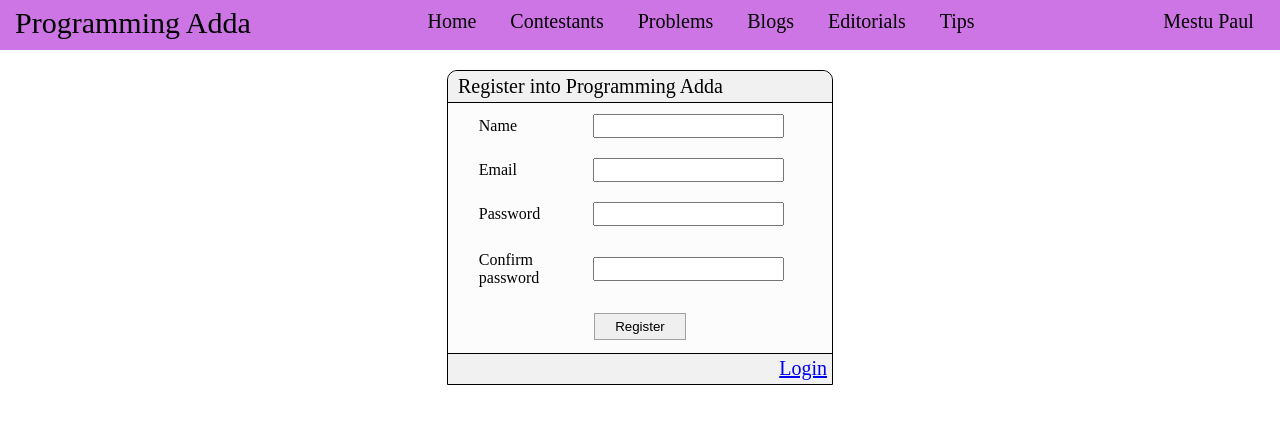
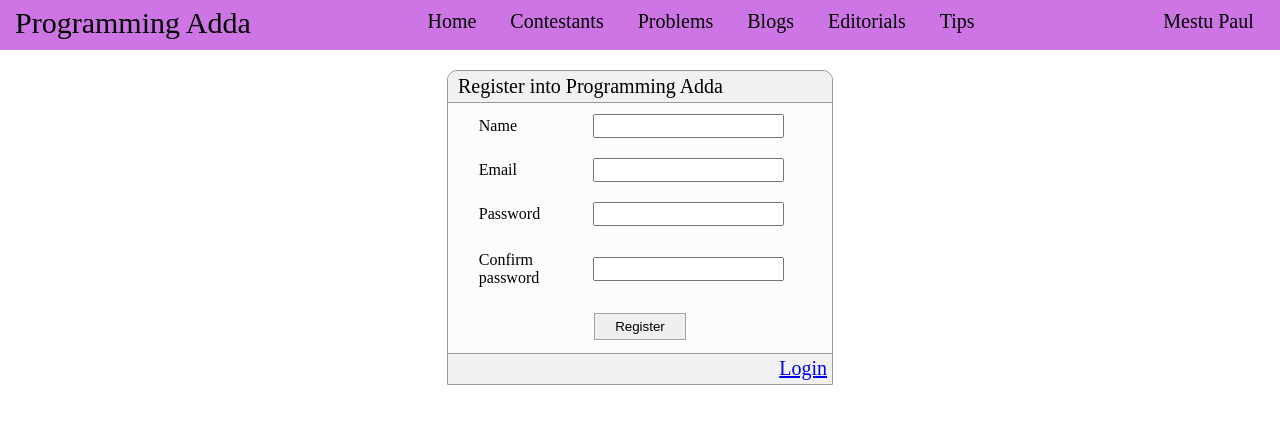
Before and after one commit to Bonusree/programming_adda, a Django app: page /register/ in a window 1280 px wide. Shown: the top 424 px of the page. Run offline with Django 4.2, Linux system fonts and the light colour scheme.

Commit message:
update register card border color

```diff
--- a/static/register.css
+++ b/static/register.css
@@ -4,7 +4,7 @@
     height: max-content;
     background-color: #fcfcfc;
     border-radius: 10px 10px 0px 0px;
-    border: 1px solid black;
+    border: 1px solid #989898;
 }
 .register .tittle{
     width: 100%;
@@ -13,14 +13,14 @@
     background-color: #f1f1f1;
     border-radius: 10px 10px 0px 0px;
     font-size: 20px;
-    border-bottom: 1px solid black;
+    border-bottom: 1px solid #989898;
 }
 .register .footer{
     background-color: #f1f1f1;
     border-radius: 0px;
     text-align: right;
     border: 0px;
-    border-top: 1px solid black;
+    border-top: 1px solid #989898;
 }
 .register table{
     width: 85%;
```
